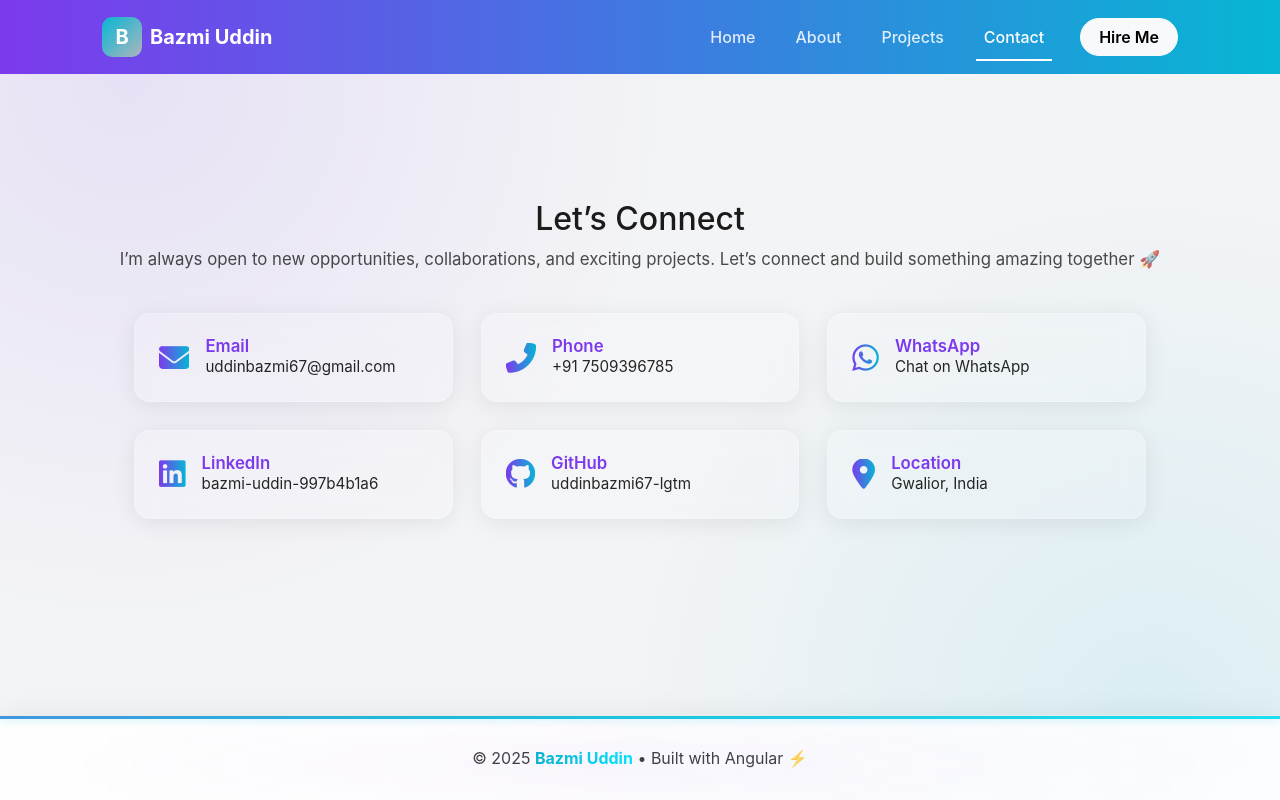
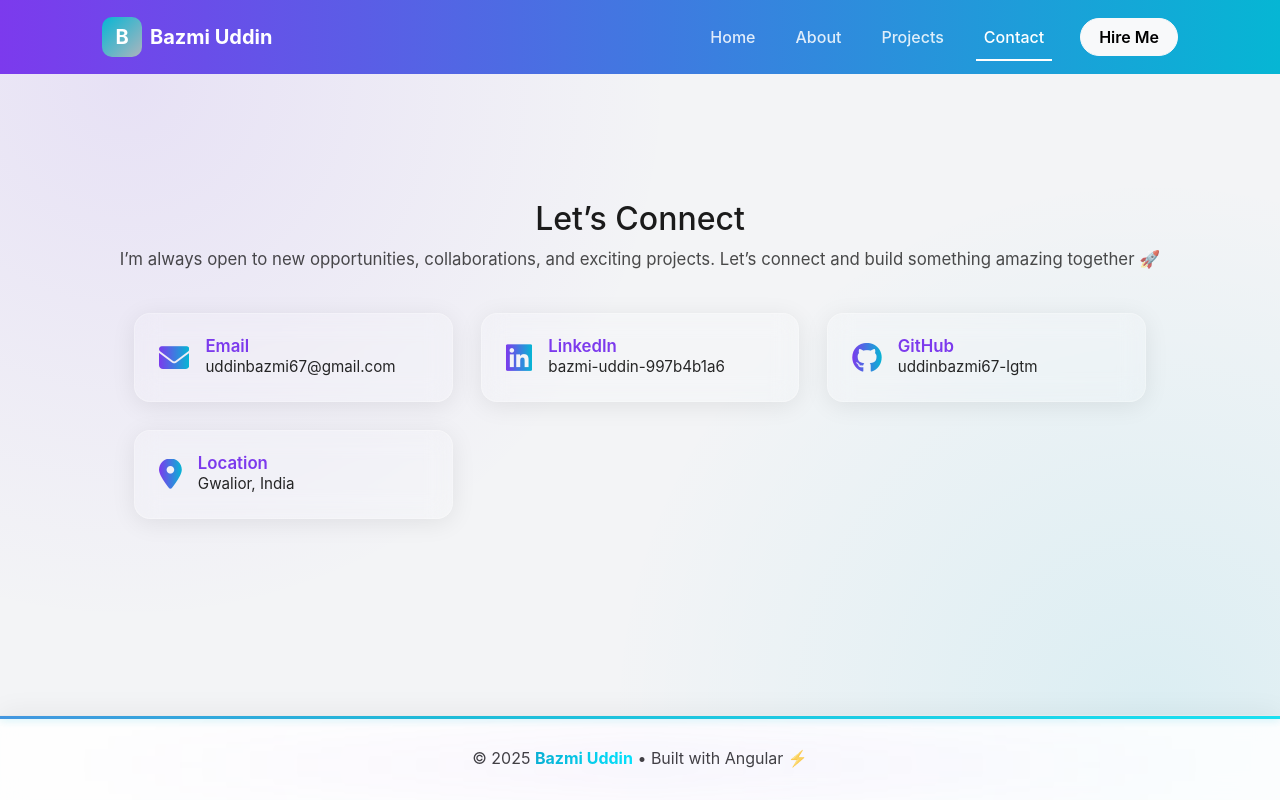
Before and after one commit to uddinbazmi67-lgtm/portfolio-angular-creative, an Angular app: page /contact in a window 1280 px wide. Built offline with nearby package versions, Linux system fonts and the light colour scheme.

Commit message:
29/10/2025 fourth commit

```diff
--- a/src/app/contact/contact.component.html
+++ b/src/app/contact/contact.component.html
@@ -12,24 +12,6 @@
        <div>
         <h4>Email</h4>
         <p>uddinbazmi67@gmail.com</p>
-      </div>
-    </a>
-
-    <!-- Phone -->
-    <div class="contact-item">
-      <i class="fas fa-phone-alt icon"></i>
-      <div>
-        <h4>Phone</h4>
-        <p>+91 7509396785</p>
-      </div>
-    </div>
-
-    <!-- WhatsApp (Clickable Card) -->
-    <a href="https://wa.me/917509396785" target="_blank" class="contact-item contact-link">
-      <i class="fab fa-whatsapp icon whatsapp-icon"></i>
-      <div>
-        <h4>WhatsApp</h4>
-        <p>Chat on WhatsApp</p>
       </div>
     </a>
 
```
Also changed, not shown: src/app/home/home.component.css (+3 -4 lines).
